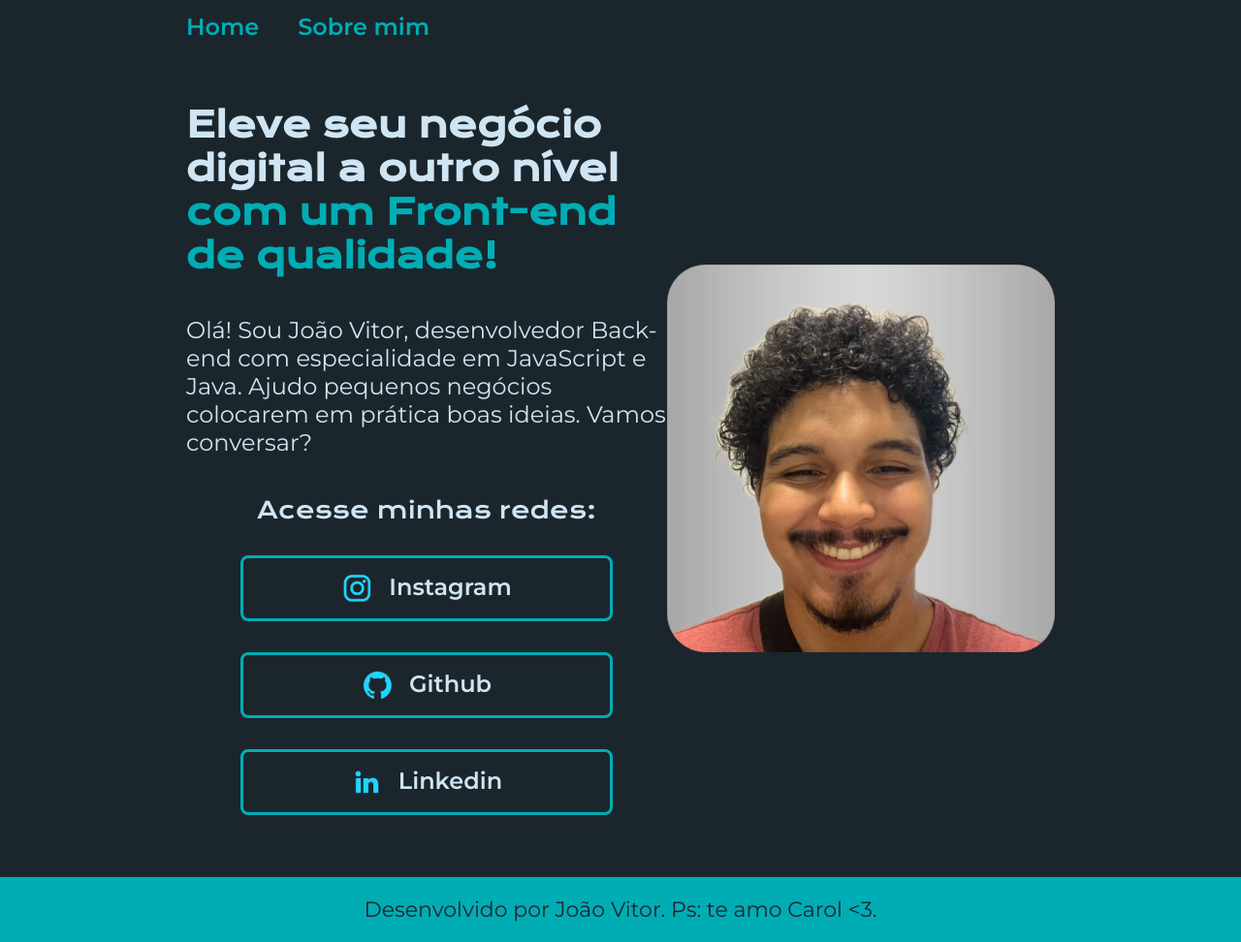
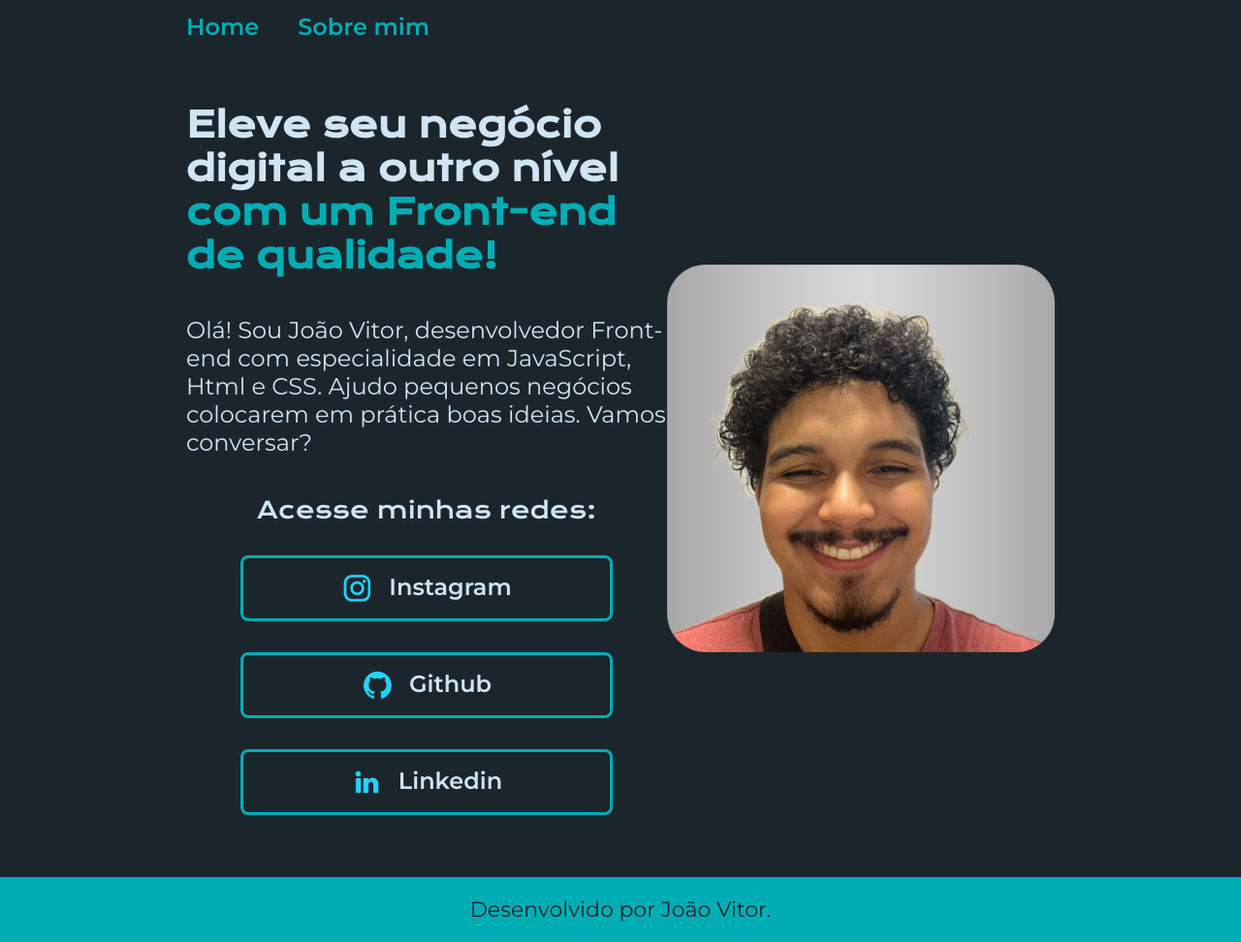
Before and after one commit to bacuri-criador/HTML-E-CSS, a plain HTML site: page index.html in a window 1280 px wide. Shown: the whole page at 97% size. Drawn offline with nearby package versions, Linux system fonts and the light colour scheme.

Commit message:
projeto final

```diff
--- a/index.html
+++ b/index.html
@@ -18,7 +18,7 @@
         <section class="apresentacao_conteudo">  <!-- utilizar o class possibilita fazer a integração no css, mudando o necessário, como textos, tamanho do conteudo, fontes etc -->
             <h1 class="apresentacao_conteudo_titulo">Eleve seu negócio digital a outro nível <strong class="titulo-destacado">com um Front-end de qualidade!</strong></h1>
             <!-- <strong> </strong> strong é uma tag para destacar o texto -->
-            <p class="apresentacao_conteudo_texto">Olá! Sou João Vitor, desenvolvedor Back-end com especialidade em JavaScript e Java. Ajudo pequenos negócios colocarem em prática boas ideias. Vamos conversar?</p>
+            <p class="apresentacao_conteudo_texto">Olá! Sou João Vitor, desenvolvedor Front-end com especialidade em JavaScript, Html e CSS. Ajudo pequenos negócios colocarem em prática boas ideias. Vamos conversar?</p>
             <div class="apresentacao_links">
                 <h2 class="apresentacao_links_subtitulo">Acesse minhas redes:</h2>
                 <a class="apresentacao_links_link" href="https://www.instagram.com/joaoo_vitor_silva" target="_blank"> <img src="./assets/instagram.png">Instagram</a> <!-- target="_blank" faz com que o link abra em nova guia -->
@@ -29,7 +29,7 @@
         <img src="./assets/profile-pic.png" alt="Imagem do João sorrindo" width="400" height="400">
    </main>
    <footer class="rodape">
-        <p>Desenvolvido por João Vitor. Ps: te amo Carol <3.</p>
+        <p>Desenvolvido por João Vitor.</p>
    </footer>
 </body>
 </html>
```
